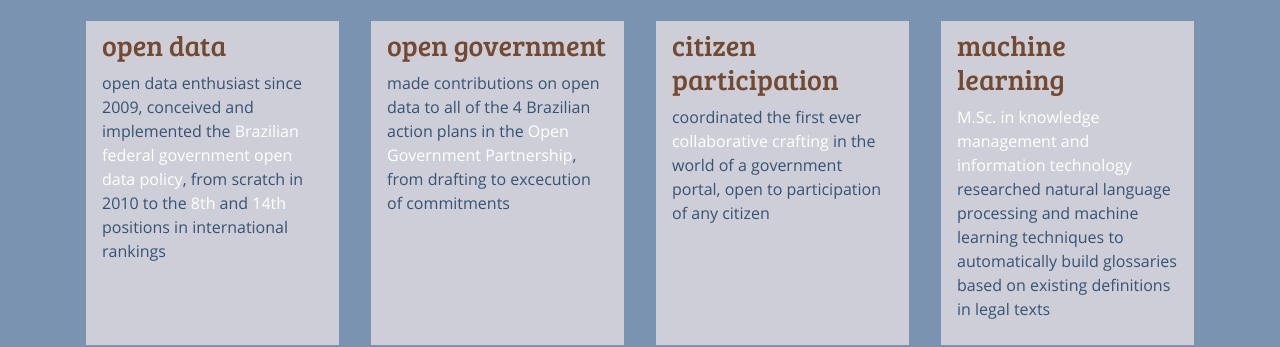
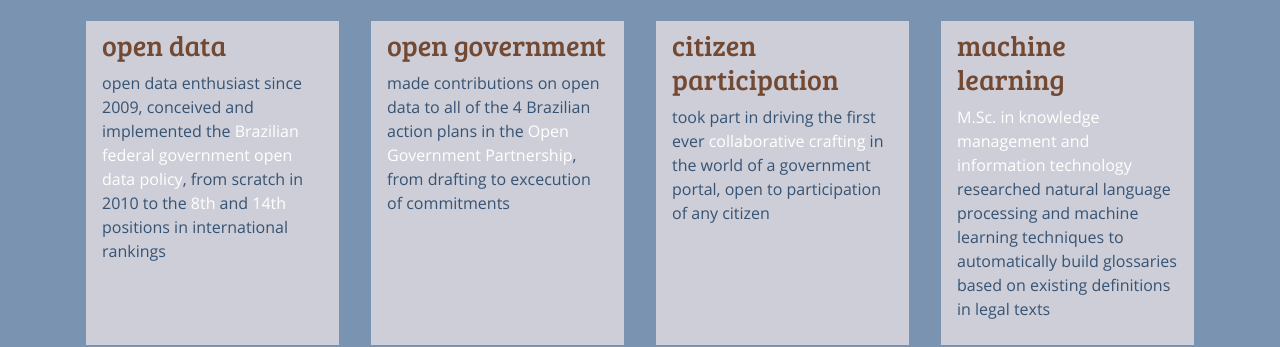
Before and after one commit to augusto-herrmann/augusto-herrmann.github.io, a Jekyll site: the page built from en/index.md, in a window 1280 px wide and 900 px high, scrolled down 360 px. Shown: the part 154-501 px from the top of the window. Built offline with Jekyll 4.4.1, drawn with Linux system fonts in a browser that asks for light colours; nearby versions of some CDN libraries.

Commit message:
adjust wording

```diff
--- a/en/index.md
+++ b/en/index.md
@@ -26,7 +26,8 @@ themes:
   - |
     ### citizen participation
 
-    coordinated the first ever [collaborative crafting](http://dados.gov.br/pagina/processo-de-participacao-social-da-inda)
+    took part in driving the first ever
+    [collaborative crafting](http://dados.gov.br/pagina/processo-de-participacao-social-da-inda)
     in the world of a government portal, open to participation of any citizen
   - |
     ### machine learning
```
Also changed, not shown: pt/index.md (+1 -1 lines).
